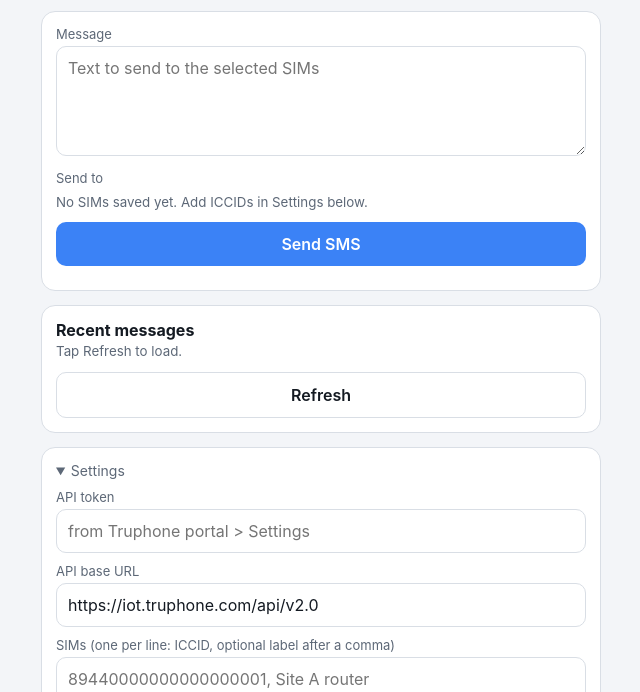
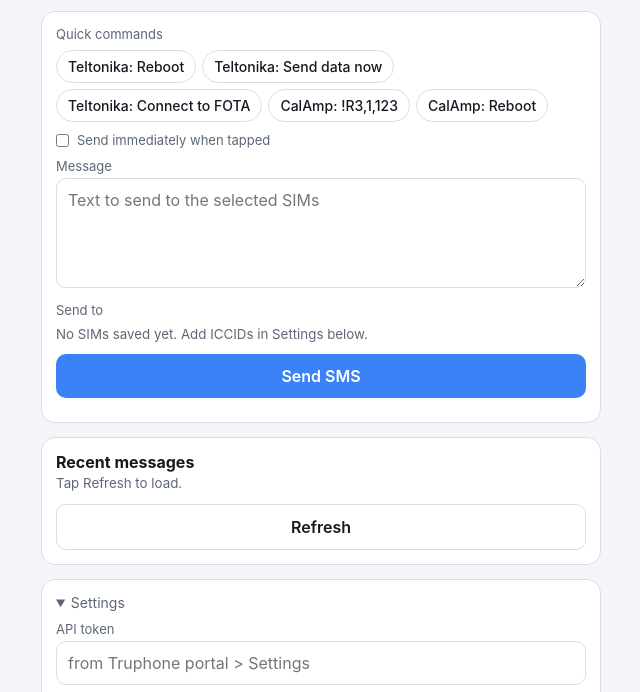
Before and after one commit to brad2388/truphone-sms, a plain HTML site: page index.html in a window 1280 px wide. Shown: the part 49-741 px from the top of the page, without its empty margins (319-959 px from the left). Drawn offline with Linux system fonts and the light colour scheme.

Commit message:
Add files via upload

```diff
--- a/index.html
+++ b/index.html
@@ -42,6 +42,12 @@
   <h1>Truphone SMS</h1>
 
   <div class="card">
+    <label>Quick commands</label>
+    <div class="chips" id="cmds"></div>
+    <label style="display:flex;align-items:center;gap:8px;margin-top:10px">
+      <input type="checkbox" id="instant" style="width:auto;margin:0"> Send immediately when tapped
+    </label>
+
     <label for="msg">Message</label>
     <textarea id="msg" autocapitalize="off" autocorrect="off" spellcheck="false" placeholder="Text to send to the selected SIMs"></textarea>
 
@@ -69,6 +75,8 @@
     <input id="base" autocapitalize="off" value="https://iot.truphone.com/api/v2.0">
     <label for="iccids">SIMs (one per line: ICCID, optional label after a comma)</label>
     <textarea id="iccids" autocapitalize="off" placeholder="89440000000000000001, Site A router&#10;89440000000000000002, Site B router"></textarea>
+    <label for="cmdlist">Quick commands (one per line: Label|text, leading spaces in the text are kept)</label>
+    <textarea id="cmdlist" autocapitalize="off" autocorrect="off" spellcheck="false" placeholder="On demand tracking|  on_demand_tracking2"></textarea>
     <button class="sec" id="pull">Load SIMs from my account</button>
     <button id="save">Save</button>
     <div class="msg" id="saved"></div>
@@ -79,16 +87,46 @@
 <script>
 const $ = id => document.getElementById(id);
 const K = 'truphone-sms-v1';
-let cfg = { token:'', base:'https://iot.truphone.com/api/v2.0', sims:[], sel:[] };
+const DEFAULT_CMDS = [
+  { label:'Teltonika: Reboot',         text:'  cpureset' },
+  { label:'Teltonika: Send data now',  text:'  on_demand_tracking2' },
+  { label:'Teltonika: Connect to FOTA', text:'  web_connect' },
+  { label:'CalAmp: !R3,1,123',         text:'!R3,1,123' },
+  { label:'CalAmp: Reboot',            text:'!R3,70,0' }
+];
+let cfg = { token:'', base:'https://iot.truphone.com/api/v2.0', sims:[], sel:[], instant:false,
+            cmds: DEFAULT_CMDS.map(c => ({ ...c })) };
 
 function load() {
   try { Object.assign(cfg, JSON.parse(localStorage.getItem(K) || '{}')); } catch (e) {}
   $('token').value = cfg.token;
   $('base').value = cfg.base;
   $('iccids').value = cfg.sims.map(s => s.label ? `${s.iccid}, ${s.label}` : s.iccid).join('\n');
+  // upgrade anyone still on the first single-button default
+  if (cfg.cmds.length === 1 && cfg.cmds[0].text === '  on_demand_tracking2') {
+    cfg.cmds = DEFAULT_CMDS.map(c => ({ ...c })); persist();
+  }
+  $('cmdlist').value = cfg.cmds.map(c => `${c.label}|${c.text}`).join('\n');
+  $('instant').checked = !!cfg.instant;
   if (!cfg.token) $('settings').open = true;
   renderChips();
+  renderCmds();
 }
+
+function renderCmds() {
+  const box = $('cmds'); box.innerHTML = '';
+  cfg.cmds.forEach(c => {
+    const b = document.createElement('button');
+    b.className = 'chip';
+    b.textContent = c.label;
+    b.onclick = () => {
+      $('msg').value = c.text;
+      if (cfg.instant) $('send').click();
+    };
+    box.appendChild(b);
+  });
+}
+$('instant').onchange = () => { cfg.instant = $('instant').checked; persist(); };
 function persist() { try { localStorage.setItem(K, JSON.stringify(cfg)); } catch (e) {} }
 
 function renderChips() {
@@ -114,7 +152,12 @@ $('save').onclick = () => {
     return i < 0 ? { iccid: l, label: '' } : { iccid: l.slice(0, i).trim(), label: l.slice(i + 1).trim() };
   }).filter(s => s.iccid);
   cfg.sel = cfg.sel.filter(x => cfg.sims.some(s => s.iccid === x));
-  persist(); renderChips();
+  // text after the first "|" is kept exactly (including leading spaces)
+  cfg.cmds = $('cmdlist').value.split('\n').filter(l => l.includes('|')).map(l => {
+    const i = l.indexOf('|');
+    return { label: l.slice(0, i).trim(), text: l.slice(i + 1) };
+  }).filter(c => c.label && c.text.trim());
+  persist(); renderChips(); renderCmds();
   $('saved').innerHTML = '<span class="ok">Saved.</span>';
 };
 
```
